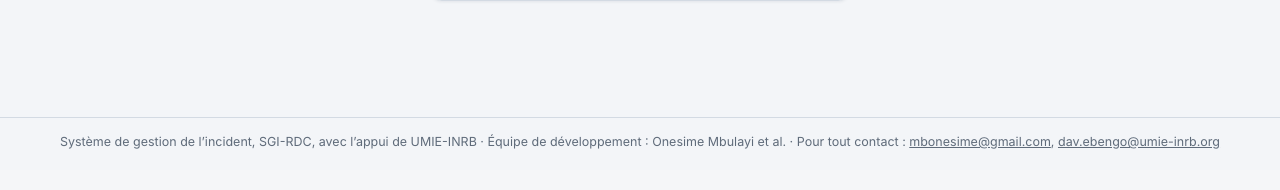
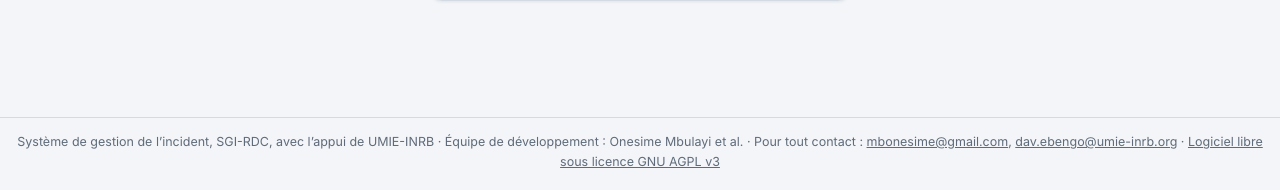
Before and after one commit to Onesime243/mapping-epi, a Flask app: page /installation in a window 1280 px wide. Shown: the part 723-913 px from the top of the page. Before the commit the page ends 872 px from the top, so only its background shows below. Run offline with Flask 3, Linux system fonts and the light colour scheme; some web fonts are replaced.

Commit message:
Licence GNU AGPL v3 : LICENSE, NOTICE (composants et données de tiers), mention dans le README, le pied de page et l'installateur
Co-Authored-By: Claude Opus 5.5 <noreply@anthropic.com>

```diff
--- a/config/credits.py
+++ b/config/credits.py
@@ -3,6 +3,7 @@
 INSTITUTION = "Système de gestion de l’incident, SGI-RDC, avec l’appui de UMIE-INRB"
 EQUIPE = "Équipe de développement : Onesime Mbulayi et al."
 CONTACTS = ["mbonesime@gmail.com", "dav.ebengo@umie-inrb.org"]
+LICENCE = "Logiciel libre sous licence GNU AGPL v3"
 
 
 def texte() -> str:
--- a/web/templates/base.html
+++ b/web/templates/base.html
@@ -70,6 +70,7 @@
 <footer class="credits">
   {{ credits.INSTITUTION }} · {{ credits.EQUIPE }} · Pour tout contact :
   {% for m in credits.CONTACTS %}<a href="mailto:{{ m }}">{{ m }}</a>{% if not loop.last %}, {% endif %}{% endfor %}
+  · <a href="https://github.com/Onesime243/mapping-epi/blob/main/LICENSE" target="_blank" rel="noopener">{{ credits.LICENCE }}</a>
 </footer>
 {% block scripts %}{% endblock %}
 </body>
```
Also changed, not shown: README.md, 5 other files.
